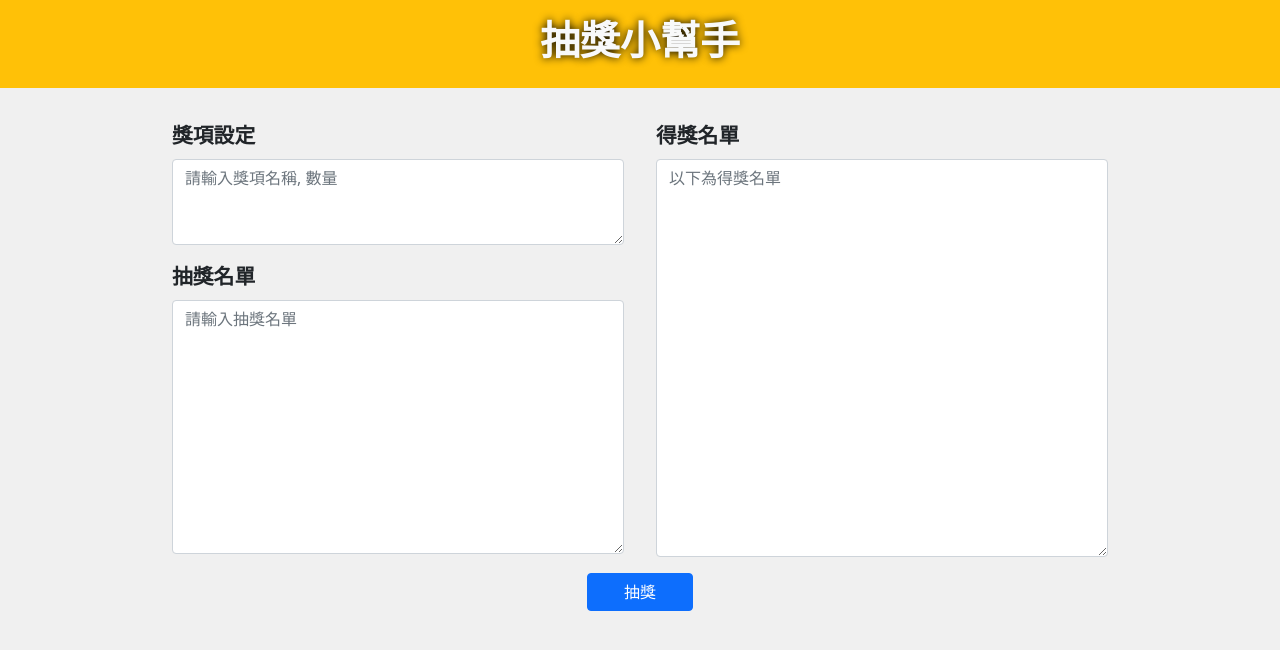
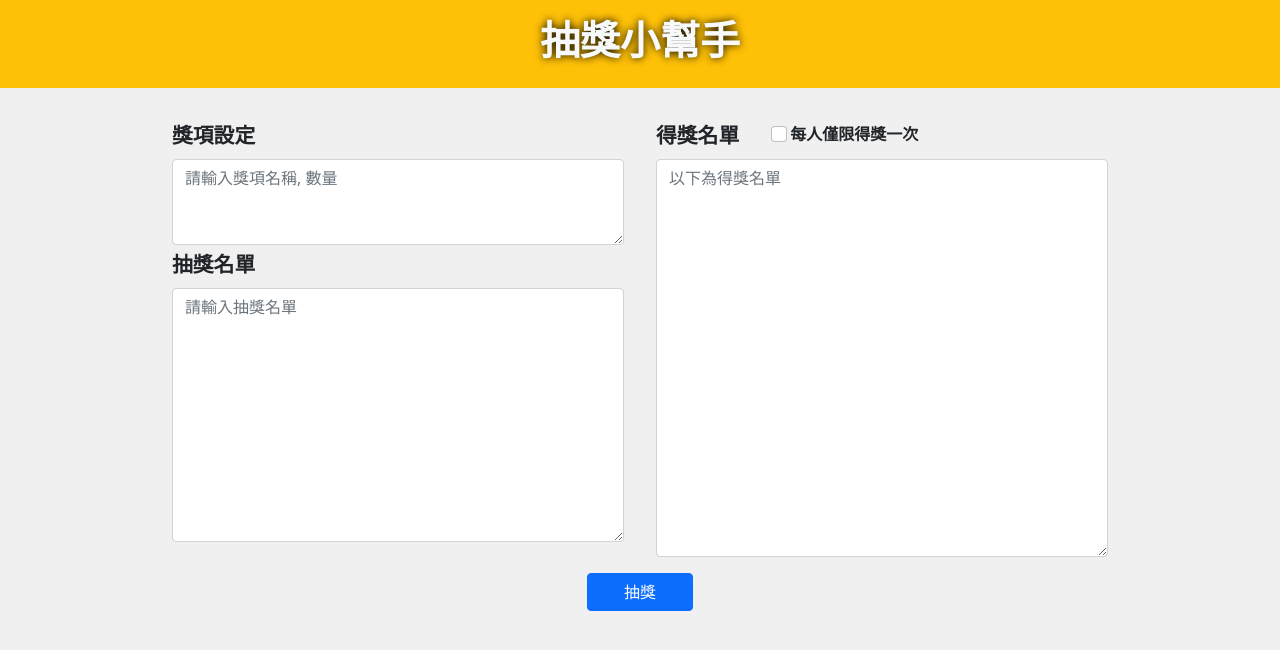
Before and after one commit to kuanui21/lucky_draw, a Node server app: page / in a window 1280 px wide. Shown: the top 650 px of the page. Run offline with Node 20, Linux system fonts and the light colour scheme; some libraries are stand-ins or nearby versions.

Commit message:
feat: add the second draw method function

```diff
--- a/app.js
+++ b/app.js
@@ -23,26 +23,49 @@ app.post('/', (req, res) => {
 
   // res.render('index', { awardInput, awardNumInput, userListInput: userListInputTrim, winnerList })
 
-  const { awardInput, userListInput } = req.body
+  const { awardInput, userListInput, isOnly } = req.body
   const awards = awardInput.split(/\r\n/g)
   const userListInputTrim = userListInput.trim()
+  const originalUserList = userListInputTrim.trim().split(/\n|\r\n/g)
   const userList = userListInputTrim.split(/\n|\r\n/g)
   const awardsList = []
   let winnerList = []
+  let total = ''
+  let newUserList = userList
+
+  if (isOnly === 'on') {
+    const result = userList.filter(function (element, index, userList) {
+      return userList.indexOf(element) === index
+    })
+    newUserList = result
+  }
 
   for (let i = 0; i < awards.length; i++) {
     const newAwars = awards[i].split(',')
     const awardName = newAwars[0]
     const awardNum = Number(newAwars[1])
-    const newUserList = userList
 
     for (let j = 1; j <= awardNum; j++) {
-      const winners = generateWinner(awardsList, newUserList)
+      let winners = generateWinner(awardsList, newUserList, isOnly)
+
+      if (winners.length === 0) {
+        winners = '(從缺)'
+      }
+
       winnerList += awardName + `-${j}： ${winners}\n`
+      total++
     }
   }
 
-  res.render('index', { awardInput, userListInput: userListInputTrim, winnerList })
+  res.render('index', {
+    awardInput,
+    userListInput: userListInputTrim,
+    isOnly,
+    winnerList,
+    awardCount: awards.length,
+    total,
+    userNum: originalUserList.length
+  })
 })
 
 app.listen(PORT, () => {
--- a/public/stylesheets/style.css
+++ b/public/stylesheets/style.css
@@ -23,6 +23,15 @@ html, body {
   height: 100%;
 }
 
+.form-check {
+  margin-left: 2rem;
+  margin-top: 2px;
+}
+.form-check-label {
+  font-size: 1rem;
+  margin-left: 3px;
+}
+
 h1 {
   text-shadow: black 0em 0em 0.2em;
 }
--- a/views/index.hbs
+++ b/views/index.hbs
@@ -1,27 +1,39 @@
 <form action="/" method="POST">
   <div class="container">
     <section class="section-left">
-      <div class="awards mb-3">
+      <div class="awards mb-1">
         <label for="awardFormControlInput" class="form-label">獎項設定</label>
         <textarea type="text" class="form-control" id="awardFormControlInput" name="awardInput"
           placeholder="請輸入獎項名稱, 數量" rows="3" required>{{awardInput}}</textarea>
       </div>
+      {{#if awardInput}}
+      <span class="d-flex justify-content-end mb-2 mx-2">預計抽出{{awardCount}}個獎項，共{{total}}名</span>
+      {{/if}}
 
-      <div class="user-list">
+      <div class="user-list mb-1">
         <label for="userListFormControlInput" class="form-label">抽獎名單</label>
         <textarea type="text" class="form-control" id="userListFormControlInput" name="userListInput"
           placeholder="請輸入抽獎名單" rows="10" required>{{userListInput}}</textarea>
       </div>
+      {{#if userListInput}}
+      <span class="d-flex justify-content-end mb-2 mx-2">抽獎名單共有{{userNum}}人次</span>
+      {{/if}}
+
     </section>
 
     <section class="section-right">
       <div class="draw-list">
-        <label for="drawListFormControlInput" class="form-label">得獎名單</label>
+        <div class="d-flex">
+          <label for="drawListFormControlInput" class="form-label">得獎名單</label>
+          <div class="form-check d-flex justify-content-center">
+            <input type="checkbox" class="form-check-input" id="isOnly" name="isOnly" {{#if isOnly}}checked{{/if}}>
+            <label class="form-check-label" for="isOnly">每人僅限得獎一次</label>
+          </div>
+        </div>
         <textarea type="text" class="form-control" id="drawListFormControlInput" placeholder="以下為得獎名單"
           rows="16">{{winnerList}}</textarea>
       </div>
     </section>
-
   </div>
 
   <div class="btnBox mt-3">
```
